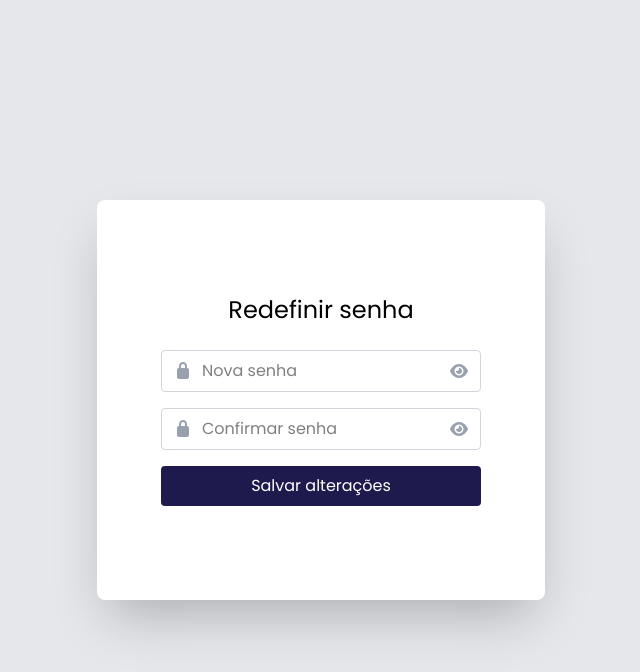
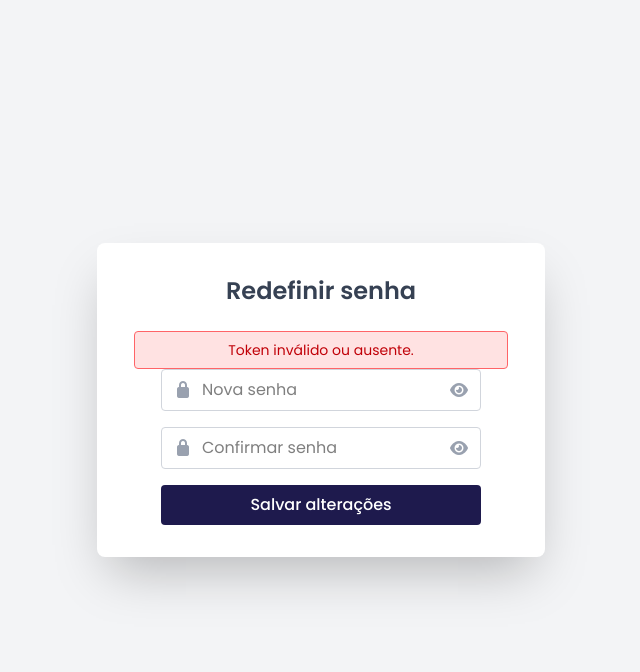
Before and after one commit to GeneSys-fatec/API-3DSM-FRONTEND, a React (Vite) app: page /recuperacao-senha in a window 1280 px wide. Both pictures are taken after a click on the button "Salvar alterações". Shown: the top 672 px of the page, without its empty margins (319-959 px from the left). Built offline with nearby package versions, Linux system fonts and the light colour scheme; no server answers.

Commit message:
feat[GEN-210]: Implementado recuperação de senha via email funcional

```diff
--- a/src/components/features/profile/ModalRecuperacaoSenha.tsx
+++ b/src/components/features/profile/ModalRecuperacaoSenha.tsx
@@ -1,24 +1,59 @@
-import { useEffect, useRef } from "react";
+import { useEffect, useRef, useState } from "react";
 
 interface ModalProps {
     onClose: () => void;
 }
 
 export default function ModalRecuperacaoSenha({ onClose }: ModalProps) {
-    const modalRef = useRef<HTMLDivElement>(null)
+    const modalRef = useRef<HTMLDivElement>(null);
+
+    const [email, setEmail] = useState("");
+    const [loading, setLoading] = useState(false);
+    const [mensagem, setMensagem] = useState("");
+    const [erro, setErro] = useState(false);
 
     useEffect(() => {
         const handleClickOutside = (event: MouseEvent) => {
-        if (modalRef.current && !modalRef.current.contains(event.target as Node)) {
-            onClose()
+            if (modalRef.current && !modalRef.current.contains(event.target as Node)) {
+                onClose();
+            }
+        };
+
+        document.addEventListener("mousedown", handleClickOutside);
+        return () => {
+            document.removeEventListener("mousedown", handleClickOutside);
+        };
+    }, [onClose]);
+
+    const handleEnviarEmail = async () => {
+        if (!email) return;
+
+        setLoading(true);
+        setMensagem("");
+        setErro(false);
+
+        try {
+            const response = await fetch("http://localhost:8000/auth/esqueci-senha", {
+                method: "POST",
+                headers: {
+                    "Content-Type": "application/json"
+                },
+                body: JSON.stringify({ email: email })
+            });
+
+            if (response.ok) {
+                setMensagem("Email enviado! Verifique sua caixa de entrada.");
+            } else {
+                setErro(true);
+                setMensagem("Erro ao enviar. Verifique se o email está correto.");
+            }
+        } catch (error) {
+            setErro(true);
+            setMensagem("Erro de conexão com o servidor.");
+        } finally {
+            setLoading(false);
         }
-        }
-
-        document.addEventListener("mousedown", handleClickOutside)
-        return () => {
-        document.removeEventListener("mousedown", handleClickOutside)
-        }
-    }, [onClose])
+    };
 
     return (
         <div className="fixed inset-0 bg-gray-600/60 flex items-center justify-center z-50 p-4">
@@ -27,24 +62,37 @@ export default function ModalRecuperacaoSenha({ onClose }: ModalProps) {
                     &times;
                 </button>
                 <div className="flex flex-col items-center">
-                    <img src="https://uxwing.com/wp-content/themes/uxwing/download/communication-chat-call/mail-send-icon.png" className="w-32 md:w-40"></img>
+                    <img src="https://uxwing.com/wp-content/themes/uxwing/download/communication-chat-call/mail-send-icon.png" className="w-32 md:w-40" alt="Email Icon"></img>
                     <p className="text-xl md:text-2xl">Esqueceu sua senha?</p>
+
+                    {/* Feedback visual de erro ou sucesso */}
+                    {mensagem && (
+                        <p className={`mt-2 px-4 text-center ${erro ? "text-red-500" : "text-green-600"}`}>
+                            {mensagem}
+                        </p>
+                    )}
+
                     <div className="flex flex-col gap-5 pt-8 pb-8 w-full max-w-xs px-4 md:px-0">
                         <div className="relative">
                             <i className="fa-solid fa-envelope absolute left-3 top-1/2 -translate-y-1/2 text-gray-400"></i>
                             <input
-                                type=""
+                                type="email"
                                 placeholder="E-mail"
-                                name=""
+                                value={email}
+                                onChange={(e) => setEmail(e.target.value)}
                                 className="w-full bg-white pl-10 pr-3 py-2 border border-gray-300 outline-none rounded-sm"
                             />
                         </div>
-                        <button type="submit" className="w-full bg-indigo-950 text-white rounded-sm outline-none cursor-pointer p-2 m-2">
-                            Enviar e-mail
+                        <button
+                            onClick={handleEnviarEmail}
+                            disabled={loading}
+                            className={`w-full text-white rounded-sm outline-none cursor-pointer p-2 m-2 ${loading ? 'bg-gray-400' : 'bg-indigo-950'}`}
+                        >
+                            {loading ? "Enviando..." : "Enviar e-mail"}
                         </button>
                     </div>
                 </div>
             </div>
         </div>
-    )
+    );
 }
--- a/src/components/features/profile/PaginaRecuperacaoSenha.tsx
+++ b/src/components/features/profile/PaginaRecuperacaoSenha.tsx
@@ -1,14 +1,91 @@
 import { useState } from "react";
+import { useSearchParams, useNavigate } from "react-router-dom";
 
 export default function PaginaRecuperacaoSenha() {
+    const [searchParams] = useSearchParams();
+    const navigate = useNavigate();
+    const token = searchParams.get("token");
+
     const [mostrarSenha, setMostrarSenha] = useState(false);
     const [mostrarConfirmacaoSenha, setMostrarConfirmacaoSenha] = useState(false);
+    const [sucesso, setSucesso] = useState(false);
+
+    const [senha, setSenha] = useState("");
+    const [confirmacao, setConfirmacao] = useState("");
+    const [mensagem, setMensagem] = useState("");
+    const [carregando, setCarregando] = useState(false);
+
     const toggleMostrarSenha = () => setMostrarSenha(prev => !prev);
     const toggleMostrarConfirmacaoSenha = () => setMostrarConfirmacaoSenha(prev => !prev);
 
+    const handleSalvar = async () => {
+        if (senha !== confirmacao) {
+            setMensagem("As senhas não coincidem!");
+            return;
+        }
+        if (!token) {
+            setMensagem("Token inválido ou ausente.");
+            return;
+        }
+
+        setCarregando(true);
+        setMensagem("");
+
+        try {
+            const response = await fetch(`http://localhost:8000/auth/resetar-senha?token=${token}`, {
+                method: "POST",
+                headers: {
+                    "Content-Type": "application/json"
+                },
+                body: JSON.stringify({ senha: senha })
+            });
+
+            if (response.ok) {
+                setSucesso(true);
+            } else {
+                const erroTexto = await response.text();
+                setMensagem("Erro: " + erroTexto);
+            }
+        } catch (error) {
+            setMensagem("Erro ao conectar com o servidor.");
+        } finally {
+            setCarregando(false);
+        }
+    };
+
+    if (sucesso) {
         return (
-        <div className="w-full max-w-xs md:max-w-md h-full max-h-80 md:max-h-100 bg-white flex flex-col items-center justify-center rounded-lg shadow-2xl">
-            <p className="text-xl md:text-2xl pb-6">Redefinir senha</p>
+            <div className="w-full h-screen flex items-center justify-center bg-gray-100">
+                <div className="w-full max-w-xs md:max-w-md p-8 bg-white flex flex-col items-center justify-center rounded-lg shadow-2xl text-center animate-fade-in-up">
+                    <div className="w-16 h-16 bg-green-100 rounded-full flex items-center justify-center mb-4">
+                        <i className="fa-solid fa-check text-3xl text-green-600"></i>
+                    </div>
+                    <h2 className="text-2xl font-bold text-gray-800 mb-2">Senha Alterada!</h2>
+                    <p className="text-gray-600 mb-6">
+                        Sua senha foi redefinida com sucesso. Agora você pode acessar sua conta com a nova credencial.
+                    </p>
+                    <button
+                        onClick={() => navigate("/login")}
+                        className="w-full bg-indigo-950 text-white rounded-sm font-medium py-2 hover:bg-indigo-900 transition-colors"
+                    >
+                        Ir para o Login
+                    </button>
+                </div>
+            </div>
+        );
+    }
+
+    return (
+        <div className="w-full h-screen flex items-center justify-center bg-gray-100">
+            <div className="w-full max-w-xs md:max-w-md py-8 bg-white flex flex-col items-center justify-center rounded-lg shadow-2xl">
+                <p className="text-xl md:text-2xl pb-6 font-semibold text-gray-700">Redefinir senha</p>
+
+                {mensagem && (
+                    <div className="bg-red-100 border border-red-400 text-red-700 px-4 py-2 rounded relative mb-4 w-10/12 text-sm text-center">
+                        {mensagem}
+                    </div>
+                )}
+
                 <div className="w-full flex flex-col items-center justify-center">
                     <div className="w-full max-w-3xs md:max-w-xs mx-auto flex flex-col gap-4">
                         <div className="relative">
@@ -16,26 +93,37 @@ export default function PaginaRecuperacaoSenha() {
                             <input
                                 type={mostrarSenha ? "text" : "password"}
                                 placeholder="Nova senha"
-                            name=""
-                            className="w-full bg-white pl-10 pr-3 py-2 border border-gray-300 outline-none rounded-sm"
+                                value={senha}
+                                onChange={(e) => setSenha(e.target.value)}
+                                className="w-full bg-white pl-10 pr-10 py-2 border border-gray-300 outline-none rounded-sm focus:border-indigo-950 transition-colors"
                             />
-                        <i onClick={toggleMostrarSenha} className={`fa-solid ${mostrarSenha ? "fa-eye-slash" : "fa-eye"} absolute right-3 top-1/2 -translate-y-1/2 text-gray-400 cursor-pointer`}></i>
+                            <i onClick={toggleMostrarSenha} className={`fa-solid ${mostrarSenha ? "fa-eye-slash" : "fa-eye"} absolute right-3 top-1/2 -translate-y-1/2 text-gray-400 cursor-pointer hover:text-gray-600`}></i>
                         </div>
+
                         <div className="relative">
                             <i className="fa-solid fa-lock absolute left-3 top-1/2 -translate-y-1/2 text-gray-400"></i>
                             <input
                                 type={mostrarConfirmacaoSenha ? "text" : "password"}
                                 placeholder="Confirmar senha"
-                            name=""
-                            className="w-full bg-white pl-10 pr-3 py-2 border border-gray-300 outline-none rounded-sm"
+                                value={confirmacao}
+                                onChange={(e) => setConfirmacao(e.target.value)}
+                                className="w-full bg-white pl-10 pr-10 py-2 border border-gray-300 outline-none rounded-sm focus:border-indigo-950 transition-colors"
                             />
-                        <i onClick={toggleMostrarConfirmacaoSenha} className={`fa-solid ${mostrarConfirmacaoSenha ? "fa-eye-slash" : "fa-eye"} absolute right-3 top-1/2 -translate-y-1/2 text-gray-400 cursor-pointer`}></i>
+                            <i onClick={toggleMostrarConfirmacaoSenha} className={`fa-solid ${mostrarConfirmacaoSenha ? "fa-eye-slash" : "fa-eye"} absolute right-3 top-1/2 -translate-y-1/2 text-gray-400 cursor-pointer hover:text-gray-600`}></i>
                         </div>
-                    <button type="submit" className="w-full bg-indigo-950 text-white rounded-sm outline-none cursor-pointer p-2 mt-2">
-                        Salvar alterações
+
+                        <button
+                            onClick={handleSalvar}
+                            disabled={carregando}
+                            className={`w-full text-white rounded-sm outline-none font-medium p-2 mt-2 transition-colors ${carregando ? 'bg-gray-400 cursor-not-allowed' : 'bg-indigo-950 hover:bg-indigo-900 cursor-pointer'}`}
+                        >
+                            {carregando ? (
+                                <span><i className="fa-solid fa-spinner fa-spin mr-2"></i>Salvando...</span>
+                            ) : "Salvar alterações"}
                         </button>
                     </div>
                 </div>
             </div>
-    )
+        </div>
+    );
 }
```
Lines whose indentation alone changed are shown as unchanged.
